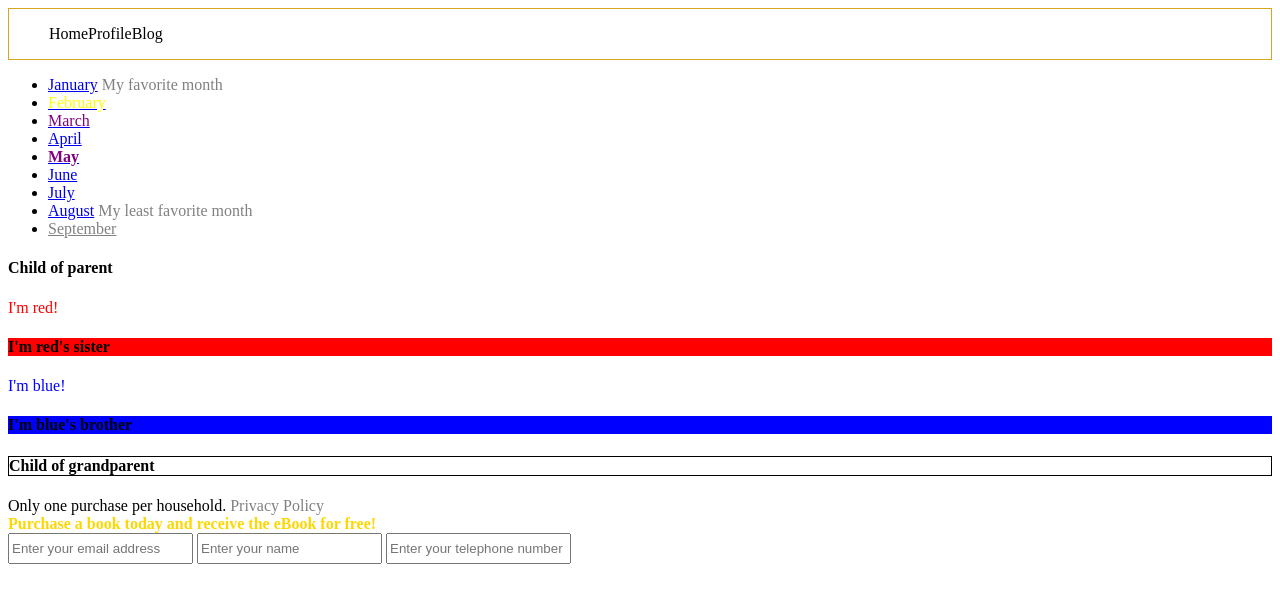
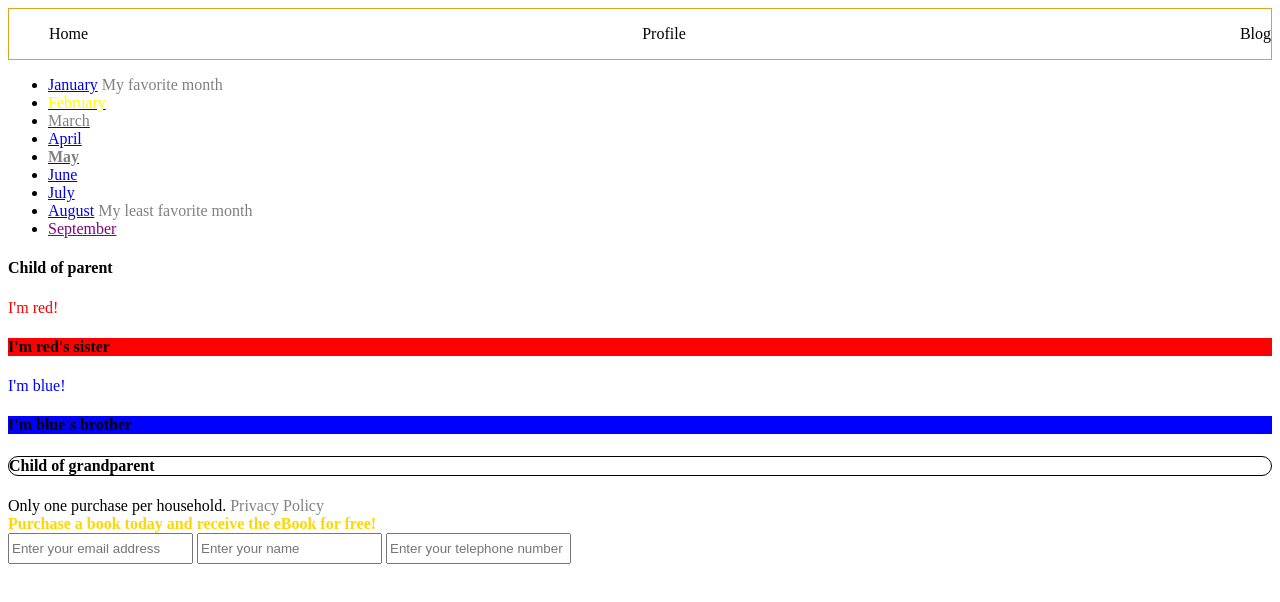
Before and after one commit to Matthew-Abebe/CSS-Selectors, a plain HTML site: page index.html in a window 1280 px wide. Drawn offline with Linux system fonts and the light colour scheme.

Commit message:
nav word spacing, font colors

```diff
--- a/css/styles.css
+++ b/css/styles.css
@@ -1,4 +1,3 @@
-/*Need to figure out why September is greyed out, and spacing for words in the nav bar*/
 header {
     border-style: solid;
     border-width: 1px;
@@ -9,8 +8,8 @@ header {
  header nav ul {
     list-style-type: none;
     text-align: center;
-    display: inline-flex;
-    word-spacing: 50px; /*Not working yet*/
+    display: flex;
+    justify-content: space-between;
 }
 
 /*This selects elements with the class disabled and sets the text color to grey.*/
@@ -18,8 +17,8 @@ header {
     color: grey;
 }
 
-/*This selects elements with the class disabled that are within an <a> tage and sets the text color to purple*/
-a .disabled {
+/*This selects elements with the class disabled that are within an <a> tag and sets the text color to purple*/
+a.disabled {
     color: purple;
 }
 
@@ -50,7 +49,8 @@ h4 ~ div :nth-child(4) {
 
 /*This selects all <h4> elements where the parent is a <div> element with class of grandparent and adds a border to them.*/
 .grandparent > h4 {
-	border: 1px solid black;
+    border: 1px solid black;
+    border-radius: 150px;
 }
 
 /*This selects elements with the class promo and makes the font-weight bold and text color gold.*/
```
